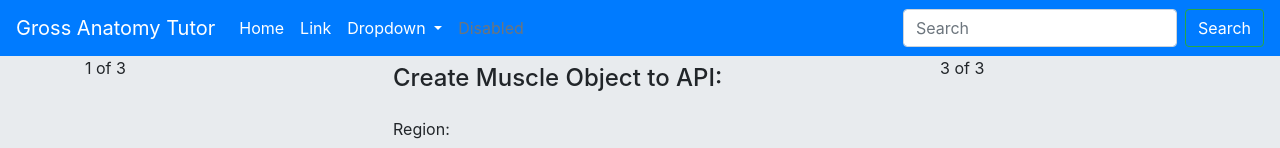
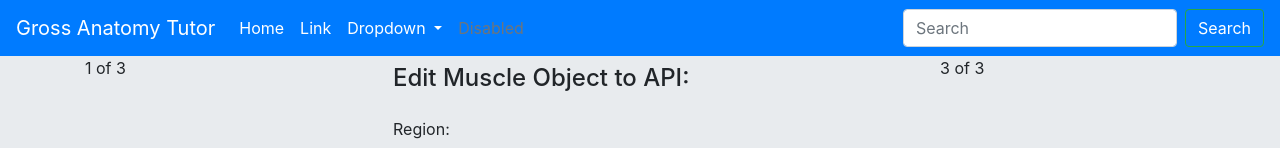
Before and after one commit to eugene-benitez/Gross-Anatomy, an Angular app in the folder public/: page /muscle/edit/1 in a window 1280 px wide. Shown: the top 148 px of the page. Built offline with nearby package versions, Linux system fonts and the light colour scheme; no server answers.

Commit message:
Fixed Edit Page Typo and Controller variable.

```diff
--- a/public/src/app/common/components/edit-muscle/edit-muscle.component.html
+++ b/public/src/app/common/components/edit-muscle/edit-muscle.component.html
@@ -7,7 +7,7 @@
       <div class="col">
         <div class="d-flex flex-column">
           <div class="p-2">
-            <h4>Create Muscle Object to API: </h4>
+            <h4>Edit Muscle Object to API: </h4>
           </div>
           <div class="p-2">
             <form (submit)="onEdit()">
```
Also changed, not shown: 1 other file (tests, documents, lock files or other folders).
